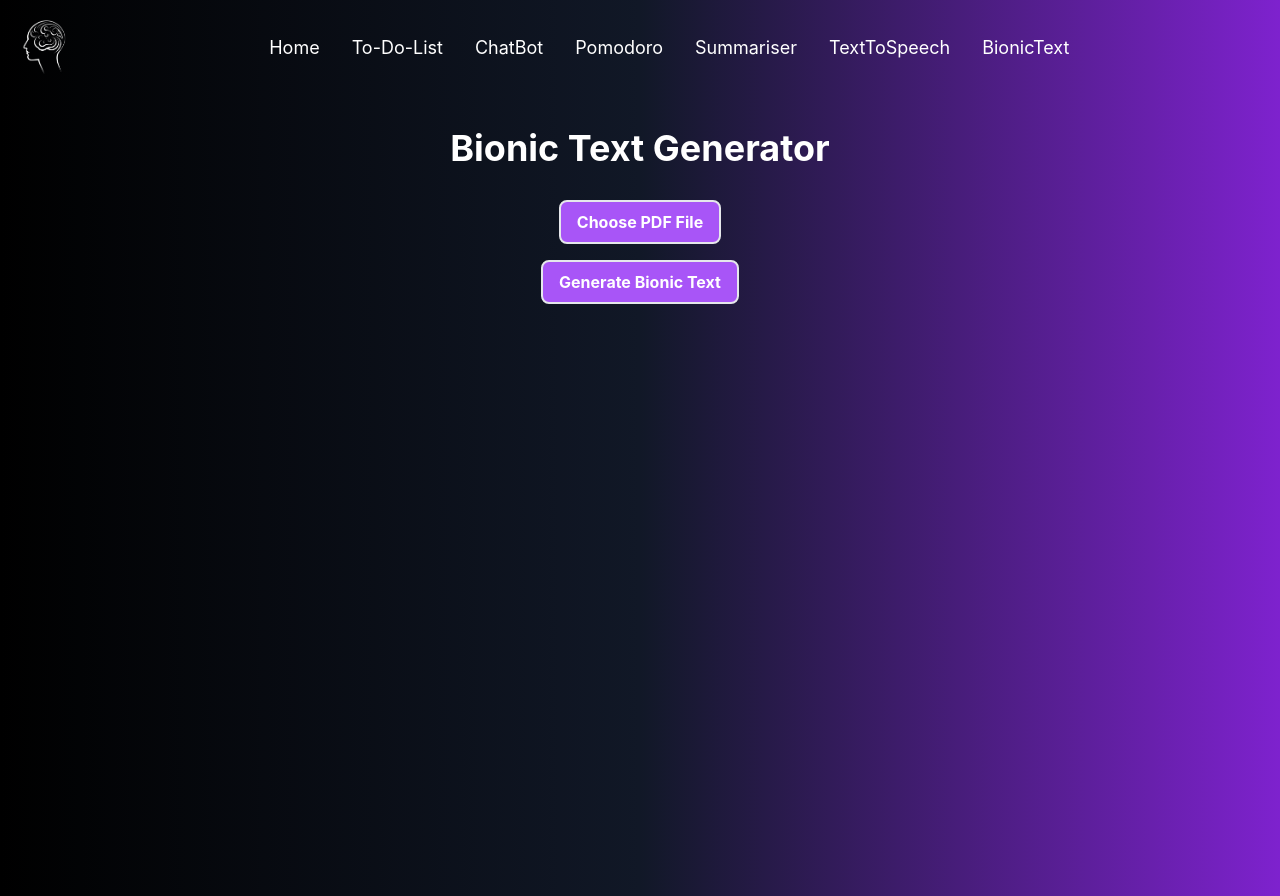
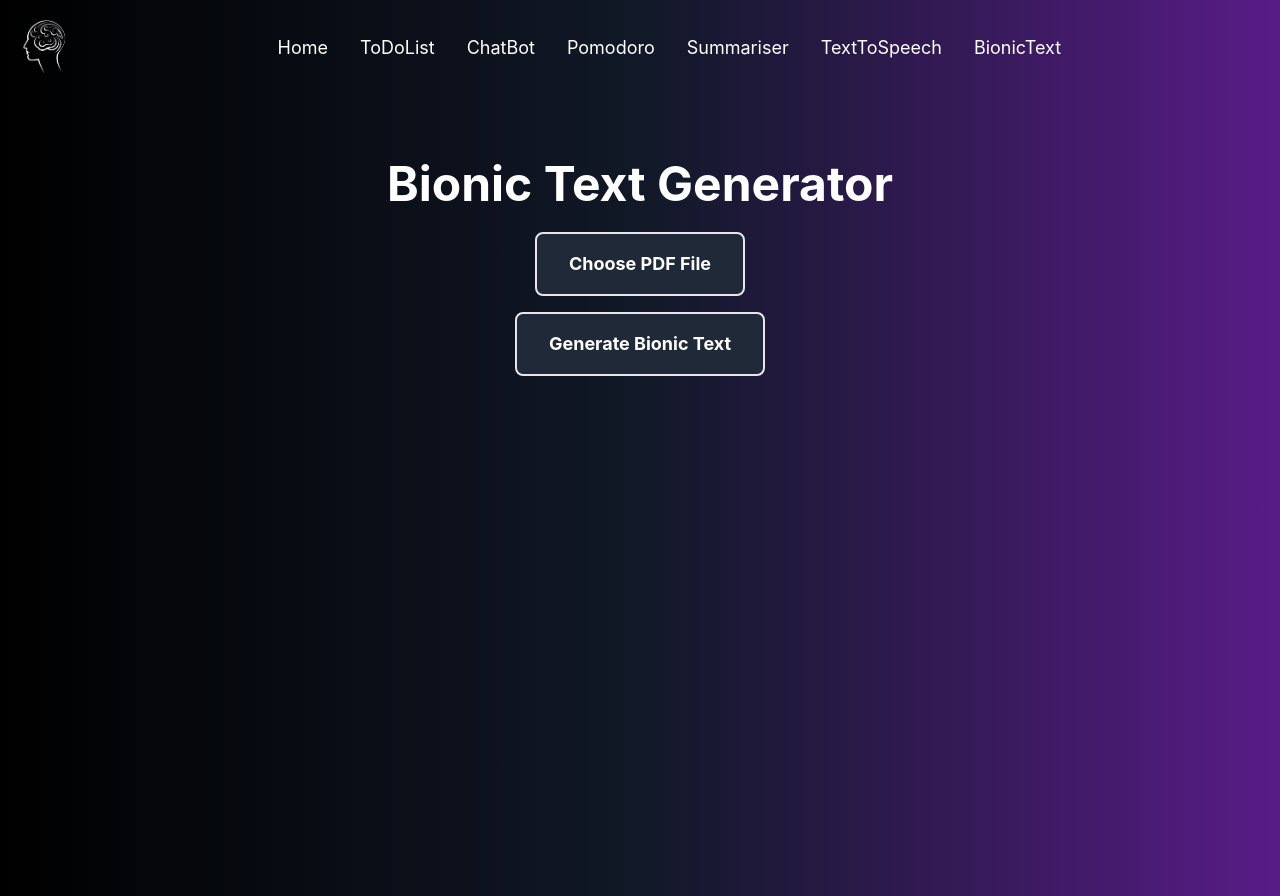
Before and after one commit to yashtz/stay-focused, a React (Create React App) app in the folder stay-focused/: page /bionictext in a window 1280 px wide. Built offline with nearby package versions, Linux system fonts and the light colour scheme.

Commit message:
fix/buttons_and_backgroundColour

```diff
--- a/stay-focused/src/components/Navbar.jsx
+++ b/stay-focused/src/components/Navbar.jsx
@@ -8,10 +8,10 @@ const Navbar = () => {
     setIsMobileMenuOpen(!isMobileMenuOpen);
   };
 
-  const pages = ['Home', 'To-Do-List', 'ChatBot', 'Pomodoro', 'Summariser', 'TextToSpeech', 'BionicText'];
+  const pages = ['Home', 'ToDoList', 'ChatBot', 'Pomodoro', 'Summariser', 'TextToSpeech', 'BionicText'];
 
   return (
-    <nav className="bg-gradient-to-r from-black via-gray-900 to-purple-700 p-4 font-ubuntu font-normal flex justify-between items-center">
+    <nav className="bg-gradient-to-r from-black via-gray-900 to-purple-900 p-4 font-ubuntu font-normal flex justify-between items-center">
       <div className="md:hidden">
         <button
           className="text-white focus:outline-none"
--- a/stay-focused/src/pages/BionicText.jsx
+++ b/stay-focused/src/pages/BionicText.jsx
@@ -35,10 +35,10 @@ const BionicText = () => {
   };
 
   return (
-    <div className="bg-gradient-to-r from-black via-gray-900 to-purple-700 text-white p-8 flex flex-col items-center min-h-screen">
-      <h1 className="text-4xl font-bold mb-8">Bionic Text Generator</h1>
+    <div className="bg-gradient-to-r from-black via-gray-900 to-purple-900 text-white p-8 flex flex-col items-center min-h-screen">
+      <h1 className="text-5xl font-bold mt-8 mb-6">Bionic Text Generator</h1>
       <div className="mb-4 flex flex-col items-center">
-        <label htmlFor="fileInput" className="bg-purple-500 hover:bg-purple-700 text-white border-2 font-bold py-2 px-4 rounded-lg cursor-pointer">
+      <label htmlFor="fileInput" className="bg-gray-800 hover:bg-white text-white hover:text-purple-500 text-lg border-2 hover:border-purple-500 font-bold py-4 px-8 rounded-lg cursor-pointer">
           Choose PDF File
         </label>
         <input
@@ -51,7 +51,7 @@ const BionicText = () => {
         {selectedFile && <p className="mt-2">Selected File: {selectedFile.name}</p>}
       </div>
       <button
-        className="bg-purple-500 hover:bg-purple-700 text-white border-2 font-bold py-2 px-4 rounded-lg"
+        className="bg-gray-800 hover:bg-white text-white hover:text-purple-500 border-2 hover:border-purple-500 font-bold text-lg py-4 px-8 rounded-lg cursor-pointer"
         onClick={handleGenerateBionicText}
         disabled={!selectedFile}
       >
--- a/stay-focused/src/pages/Home.jsx
+++ b/stay-focused/src/pages/Home.jsx
@@ -3,7 +3,7 @@ import React from 'react';
 const Home = () => {
   return (
     <div className="flex">
-      <div className="w-full bg-gradient-to-r from-black via-gray-900 to-purple-700 text-white p-8">
+      <div className="w-full bg-gradient-to-r from-black via-gray-900 to-purple-900 text-white p-8">
         <h1 className="text-4xl font-sans font-bold mb-4 text-center">StayFocused</h1>
         <h2 className="text-3xl font-roboto font-bold mb-4 text-center">“Nurturing Potential, Empowering Futures”</h2>
         <p className="text-lg mb-8 mx-36 max-md:mx-12 font-roboto text-center">Welcome to StayFocused: Your ADHD-Friendly Study Companion – a revolutionary online platform designed to empower students with ADHD on their academic journey. We understand the unique challenges that ADHD students face when it comes to studying and staying organised. That's why we've created a comprehensive suite of tools and features tailored to enhance your learning experience, boost productivity, and make studying more efficient and enjoyable. From text-to-speech and important points summarisation to flashcard creation, time management tools, and even a friendly chatbot for instant support, StayFocused is here to help you thrive academically. Join us in transforming the way you learn, making studying not just manageable, but truly rewarding. Let's embark on your path to success together!</p>
--- a/stay-focused/src/pages/Pomodoro.jsx
+++ b/stay-focused/src/pages/Pomodoro.jsx
@@ -49,7 +49,7 @@ const Pomodoro = () => {
   };
 
   return (
-    <div className="bg-gradient-to-r from-black via-gray-900 to-purple-700 text-white p-8 flex flex-col items-center min-h-screen">
+    <div className="bg-gradient-to-r from-black via-gray-900 to-purple-900 text-white p-8 flex flex-col items-center min-h-screen">
       <h1 className="text-5xl font-bold mt-12 mb-12">Pomodoro Timer</h1>
       <audio src={achievementBellSound} id="timer-sound" />
       <div className="flex items-center mb-8">
--- a/stay-focused/src/pages/Summariser.jsx
+++ b/stay-focused/src/pages/Summariser.jsx
@@ -35,10 +35,10 @@ const Summariser = () => {
   };
 
   return (
-    <div className="bg-gradient-to-r from-black via-gray-900 to-purple-700 text-white p-8 flex flex-col items-center min-h-screen">
-      <h1 className="text-4xl font-bold mb-8">Summariser</h1>
+    <div className="bg-gradient-to-r from-black via-gray-900 to-purple-900 text-white p-8 flex flex-col items-center min-h-screen">
+      <h1 className="text-5xl font-bold mt-8 mb-6">Summary Generator</h1>
       <div className="mb-4 flex flex-col items-center">
-        <label htmlFor="fileInput" className="bg-purple-500 hover:bg-purple-700 text-white border-2 font-bold py-2 px-4 rounded-lg cursor-pointer">
+        <label htmlFor="fileInput" className="bg-gray-800 hover:bg-white text-white hover:text-purple-500 text-lg border-2 hover:border-purple-500 font-bold py-4 px-8 rounded-lg cursor-pointer">
           Choose PDF File
         </label>
         <input
@@ -51,7 +51,7 @@ const Summariser = () => {
         {selectedFile && <p className="mt-2">Selected File: {selectedFile.name}</p>}
       </div>
       <button
-        className="bg-purple-500 hover:bg-purple-700 text-white border-2 font-bold py-2 px-4 rounded-lg"
+        className="bg-gray-800 hover:bg-white text-white hover:text-purple-500 border-2 hover:border-purple-500 font-bold text-lg py-4 px-8 rounded-lg cursor-pointer"
         onClick={handleGenerateSummary}
         disabled={!selectedFile}
       >
--- a/stay-focused/src/pages/TextToSpeech.jsx
+++ b/stay-focused/src/pages/TextToSpeech.jsx
@@ -35,10 +35,10 @@ const TextToSpeech = () => {
   };
 
   return (
-    <div className="bg-gradient-to-r from-black via-gray-900 to-purple-700 text-white p-8 flex flex-col items-center min-h-screen">
-      <h1 className="text-4xl font-bold mb-8">Text To Speech</h1>
+    <div className="bg-gradient-to-r from-black via-gray-900 to-purple-900 text-white p-8 flex flex-col items-center min-h-screen">
+      <h1 className="text-5xl font-bold mt-8 mb-6">Text To Speech</h1>
       <div className="mb-4 flex flex-col items-center">
-        <label htmlFor="fileInput" className="bg-purple-500 hover:bg-purple-700 text-white border-2 font-bold py-2 px-4 rounded-lg cursor-pointer">
+      <label htmlFor="fileInput" className="bg-gray-800 hover:bg-white text-white hover:text-purple-500 text-lg border-2 hover:border-purple-500 font-bold py-4 px-8 rounded-lg cursor-pointer">
           Choose PDF File
         </label>
         <input
@@ -51,7 +51,7 @@ const TextToSpeech = () => {
         {selectedFile && <p className="mt-2">Selected File: {selectedFile.name}</p>}
       </div>
       <button
-        className="bg-purple-500 hover:bg-purple-700 text-white border-2 font-bold py-2 px-4 rounded-lg"
+        className="bg-gray-800 hover:bg-white text-white hover:text-purple-500 border-2 hover:border-purple-500 font-bold text-lg py-4 px-8 rounded-lg cursor-pointer"
         onClick={handleGenerateSpeech}
         disabled={!selectedFile}
       >
--- a/stay-focused/src/pages/ToDoList.jsx
+++ b/stay-focused/src/pages/ToDoList.jsx
@@ -30,7 +30,7 @@ const ToDoList = () => {
   };
 
   return (
-    <div className="bg-gradient-to-r from-black via-gray-900 to-purple-700 text-white p-8 flex flex-col items-center h-screen">
+    <div className="bg-gradient-to-r from-black via-gray-900 to-purple-900 text-white p-8 flex flex-col items-center h-screen">
       <h1 className="text-4xl font-bold mb-8">To-Do List</h1>
       <div className="mb-4 flex items-center">
         <input
```
